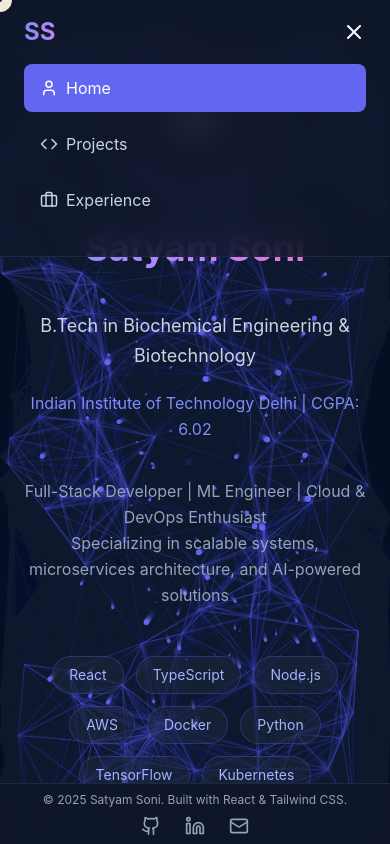
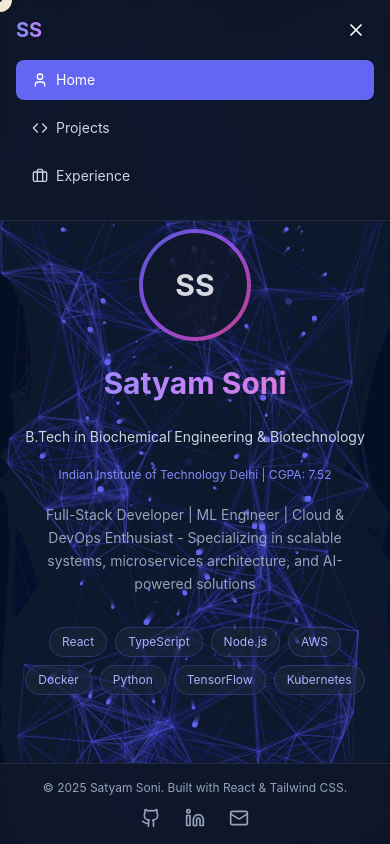
Before and after one commit to Satyam9810/satyam-soni-portfolio, a React (Create React App) app: page / in a window 390 px wide. Both pictures are taken after a click on the button 354 px from the left and 32 px from the top of the page. Built offline with nearby package versions, Linux system fonts and the light colour scheme.

Commit message:
mobile view fixed

```diff
--- a/src/App.js
+++ b/src/App.js
@@ -189,10 +189,10 @@ const Navigation = ({ currentPage, setCurrentPage }) => {
   ];
 
   return (
-    <nav className="fixed top-0 left-0 right-0 z-40 bg-slate-900/80 backdrop-blur-lg border-b border-slate-800">
-      <div className="max-w-7xl mx-auto px-6 py-4">
+    <nav className="fixed top-0 left-0 right-0 z-40 bg-slate-900/90 backdrop-blur-lg border-b border-slate-800">
+      <div className="max-w-7xl mx-auto px-4 md:px-6 py-3">
         <div className="flex items-center justify-between">
-          <div className="text-2xl font-bold bg-gradient-to-r from-indigo-400 to-purple-400 bg-clip-text text-transparent">
+          <div className="text-xl md:text-2xl font-bold bg-gradient-to-r from-indigo-400 to-purple-400 bg-clip-text text-transparent">
             SS
           </div>
 
@@ -217,15 +217,15 @@ const Navigation = ({ currentPage, setCurrentPage }) => {
           </div>
 
           <button
-            className="md:hidden text-white"
+            className="md:hidden text-white p-2"
             onClick={() => setIsOpen(!isOpen)}
           >
-            {isOpen ? <X size={24} /> : <Menu size={24} />}
+            {isOpen ? <X size={20} /> : <Menu size={20} />}
           </button>
         </div>
 
         {isOpen && (
-          <div className="md:hidden mt-4 pb-4 space-y-2">
+          <div className="md:hidden mt-3 pb-3 space-y-2">
             {navItems.map((item) => {
               const Icon = item.icon;
               return (
@@ -235,14 +235,14 @@ const Navigation = ({ currentPage, setCurrentPage }) => {
                     setCurrentPage(item.id);
                     setIsOpen(false);
                   }}
-                  className={`w-full flex items-center gap-2 px-4 py-3 rounded-lg transition-all duration-300 ${
+                  className={`w-full flex items-center gap-2 px-4 py-2.5 rounded-lg transition-all duration-300 ${
                     currentPage === item.id
                       ? 'bg-indigo-500 text-white'
                       : 'text-slate-300 hover:bg-slate-800'
                   }`}
                 >
-                  <Icon size={18} />
-                  {item.label}
+                  <Icon size={16} />
+                  <span className="text-sm">{item.label}</span>
                 </button>
               );
             })}
@@ -262,44 +262,45 @@ const HomePage = () => {
   }, []);
 
   return (
-    <div className="fixed inset-0 flex items-center justify-center px-6 overflow-hidden">
-      <div className="max-w-4xl mx-auto text-center">
+    <div className="fixed inset-0 flex items-center justify-center px-4 md:px-6 overflow-hidden pt-20 md:pt-0">
+      <div className="max-w-4xl mx-auto text-center w-full">
         <div
           className={`transform transition-all duration-1000 ${
             isVisible ? 'translate-y-0 opacity-100' : 'translate-y-10 opacity-0'
           }`}
         >
-          <div className="mb-8 inline-block">
-            <div className="w-36 h-36 md:w-44 md:h-44 rounded-full bg-gradient-to-br from-indigo-500 via-purple-500 to-pink-500 p-1 animate-pulse">
-              <div className="w-full h-full rounded-full bg-slate-900 flex items-center justify-center text-4xl md:text-5xl font-bold text-white">
+          <div className="mb-6 md:mb-8 inline-block">
+            <div className="w-28 h-28 sm:w-36 sm:h-36 md:w-44 md:h-44 rounded-full bg-gradient-to-br from-indigo-500 via-purple-500 to-pink-500 p-1 animate-pulse">
+              <div className="w-full h-full rounded-full bg-slate-900 flex items-center justify-center text-3xl sm:text-4xl md:text-5xl font-bold text-white">
                 SS
               </div>
             </div>
           </div>
 
-          <h1 className="text-4xl md:text-6xl lg:text-7xl font-bold mb-8 bg-gradient-to-r from-indigo-400 via-purple-400 to-pink-400 bg-clip-text text-transparent leading-tight pb-2">
+          <h1 className="text-3xl sm:text-4xl md:text-6xl lg:text-7xl font-bold mb-4 md:mb-8 bg-gradient-to-r from-indigo-400 via-purple-400 to-pink-400 bg-clip-text text-transparent leading-tight pb-2">
             Satyam Soni
           </h1>
 
-          <p className="text-lg md:text-xl lg:text-2xl text-slate-300 mb-4 leading-relaxed pb-1">
+          <p className="text-sm sm:text-base md:text-xl lg:text-2xl text-slate-300 mb-3 md:mb-4 leading-relaxed pb-1 px-2">
             B.Tech in Biochemical Engineering & Biotechnology
           </p>
 
-          <p className="text-base md:text-lg text-indigo-400 mb-8 leading-relaxed pb-1">
-            Indian Institute of Technology Delhi | CGPA: 6.02
+          <p className="text-xs sm:text-sm md:text-lg text-indigo-400 mb-4 md:mb-8 leading-relaxed pb-1">
+            Indian Institute of Technology Delhi | CGPA: 7.52
           </p>
 
-          <p className="text-base md:text-lg text-slate-400 mb-10 max-w-2xl mx-auto leading-relaxed pb-2">
+          <p className="text-sm sm:text-base md:text-lg text-slate-400 mb-6 md:mb-10 max-w-2xl mx-auto leading-relaxed pb-2 px-2">
             Full-Stack Developer | ML Engineer | Cloud & DevOps Enthusiast
-            <br />
+            <br className="hidden sm:block" />
+            <span className="sm:hidden"> - </span>
             Specializing in scalable systems, microservices architecture, and AI-powered solutions
           </p>
 
-          <div className="flex flex-wrap gap-3 justify-center">
+          <div className="flex flex-wrap gap-2 md:gap-3 justify-center px-2">
             {['React', 'TypeScript', 'Node.js', 'AWS', 'Docker', 'Python', 'TensorFlow', 'Kubernetes'].map((tech, i) => (
               <span
                 key={tech}
-                className="px-4 py-2 bg-slate-800/50 rounded-full text-sm text-indigo-300 border border-indigo-500/30 hover:border-indigo-500 transition-all duration-300"
+                className="px-3 py-1.5 md:px-4 md:py-2 bg-slate-800/50 rounded-full text-xs md:text-sm text-indigo-300 border border-indigo-500/30 hover:border-indigo-500 transition-all duration-300"
                 style={{ animationDelay: `${i * 0.1}s` }}
               >
                 {tech}
@@ -584,9 +585,9 @@ export default function PortfolioApp() {
       )}
 
       <footer className="fixed bottom-0 left-0 right-0 z-30 border-t border-slate-800 bg-slate-900/95 backdrop-blur-lg">
-        <div className="max-w-7xl mx-auto px-4 py-2">
-          <div className="flex flex-col md:flex-row items-center justify-between gap-2">
-            <p className="text-slate-400 text-xs text-center md:text-left">
+        <div className="max-w-7xl mx-auto px-6 py-4">
+          <div className="flex flex-col md:flex-row items-center justify-between gap-3">
+            <p className="text-slate-400 text-xs md:text-sm text-center md:text-left">
               © 2025 Satyam Soni. Built with React & Tailwind CSS.
             </p>
             <div className="flex gap-6">
```
